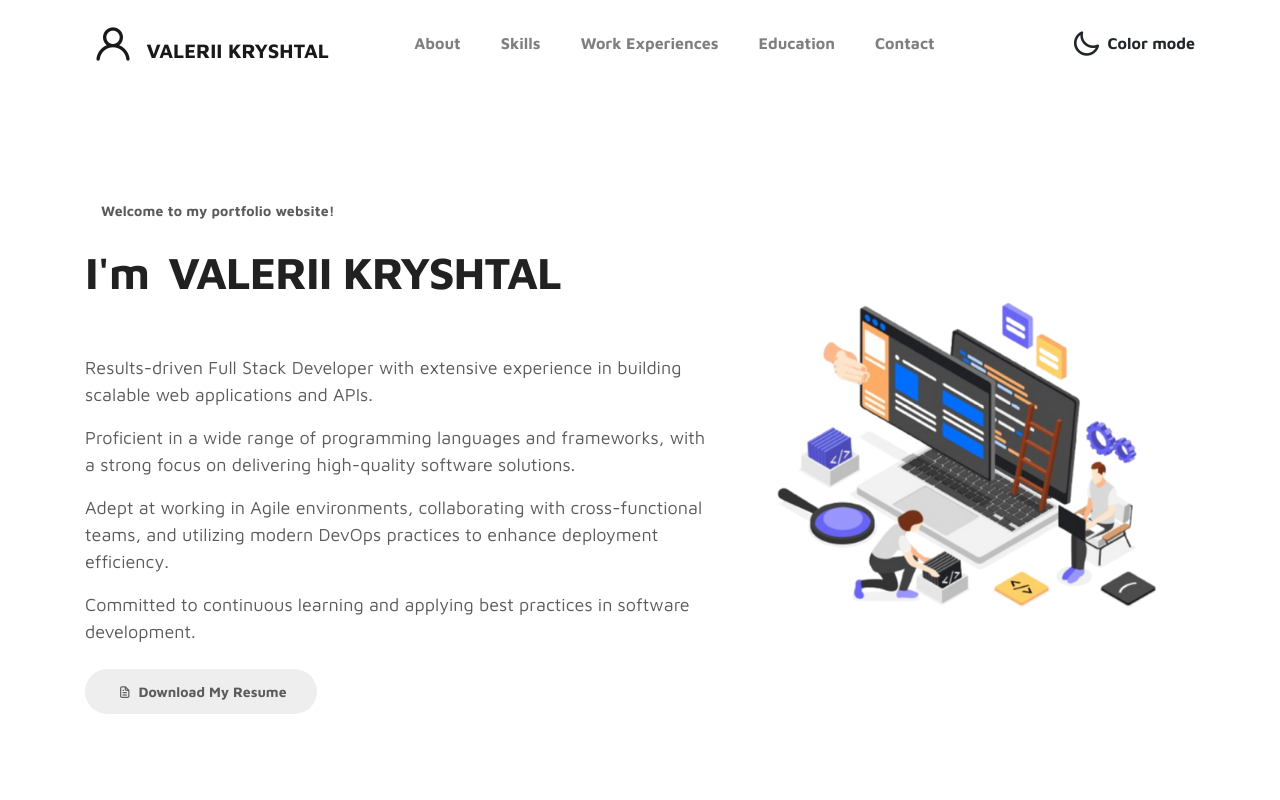
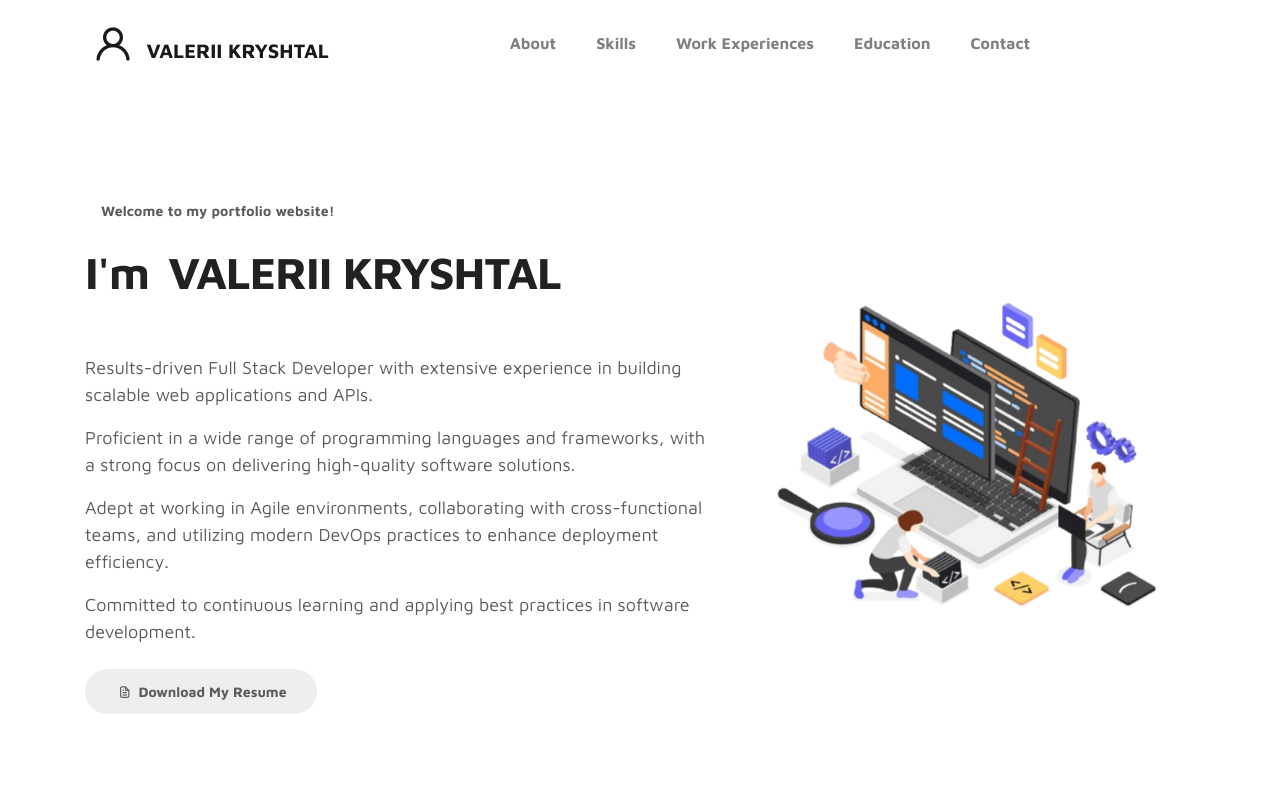
Before and after one commit to cindycindy0909/Portfolio, a plain HTML site: page index.html in a window 1280 px wide. Shown: the top 800 px of the page. Drawn offline with Linux system fonts and the light colour scheme.

Commit message:
Remove COlor mode

```diff
--- a/index.html
+++ b/index.html
@@ -56,14 +56,6 @@ https://www.tooplate.com/view/2115-marvel
                     <li class="nav-item">
                         <a href="#contact" class="nav-link"><span data-hover="Contact">Contact</span></a>
                     </li>
-                </ul>
-
-                <ul class="navbar-nav ml-lg-auto">
-                    <div class="ml-lg-4">
-                        <div class="color-mode d-lg-flex justify-content-center align-items-center">
-                            <i class="color-mode-icon"></i> Color mode
-                        </div>
-                    </div>
                 </ul>
             </div>
         </div>
```
